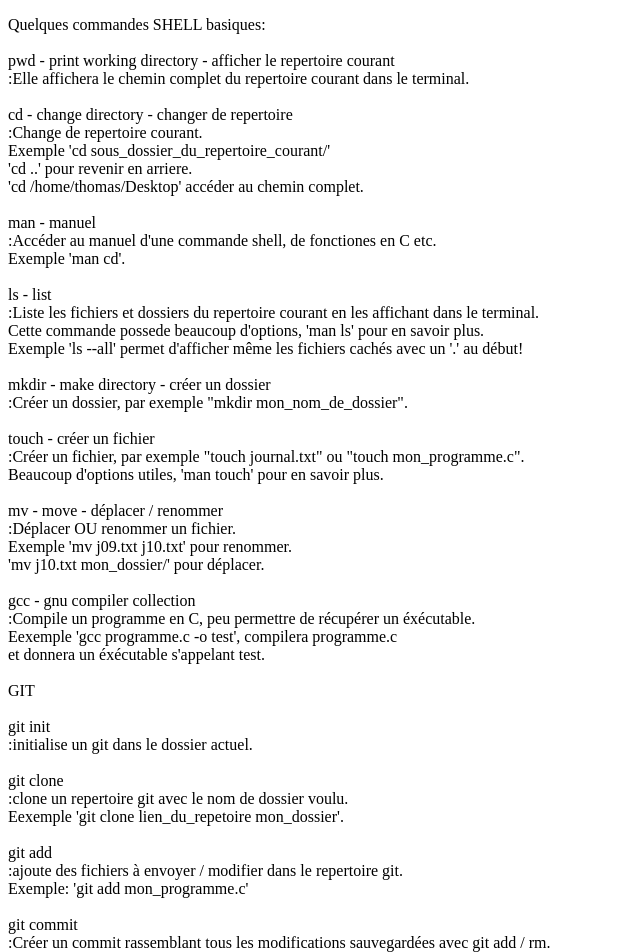
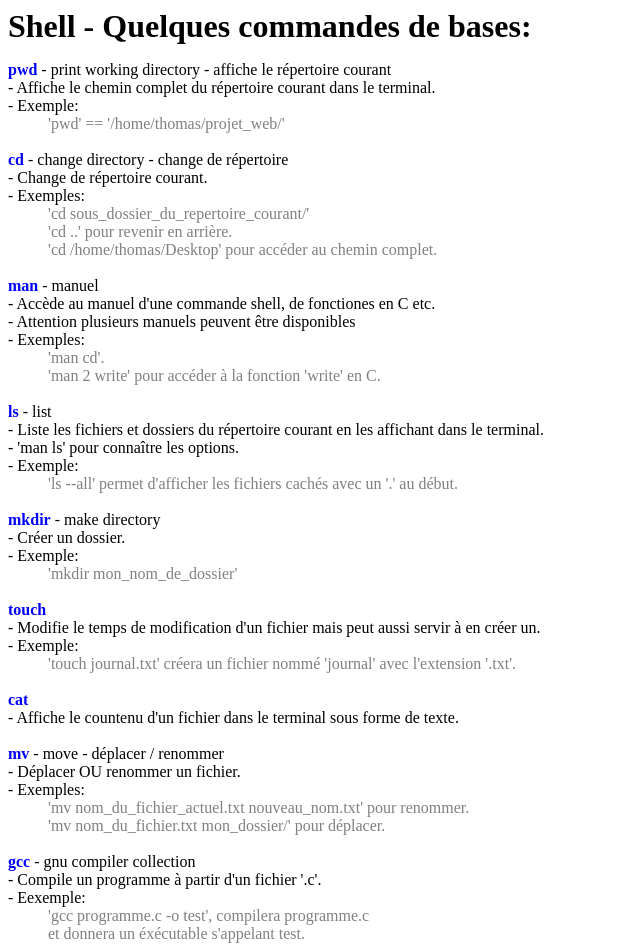
Before and after one commit to SlayHorizon/SlayHorizon.github.io, a plain HTML site: page index.html in a window 1280 px wide. Shown: the top 952 px of the page, without its empty margins (0-640 px from the left). Drawn offline with Linux system fonts and the light colour scheme.

Commit message:
added style.css file and reworked index.html content

```diff
--- a/index.html
+++ b/index.html
@@ -2,68 +2,60 @@
 <html>
 	<head>
 		<title>Shell - Vous n'avez pas les bases</title>
+		<link href="style.css" rel="stylesheet">
 	</head>
 	<body>
+		<t1>Shell - Quelques commandes de bases:</t1><br>
 		<p>
-		Quelques commandes SHELL basiques:<br><br>
+		<kw>pwd</kw> - print working directory - affiche le répertoire courant<br>
+		- Affiche le chemin complet du répertoire courant dans le terminal.<br>
+		- Exemple:<br>
+		<tab>'pwd' == '/home/thomas/projet_web/'</tab><br><br>
 
-		pwd - print working directory - afficher le repertoire courant<br>
-		:Elle affichera le chemin complet du repertoire courant dans le terminal.<br><br>
+		<kw>cd</kw> - change directory - change de répertoire<br>
+		- Change de répertoire courant.<br>
+		- Exemples:<br>
+		<tab>	'cd sous_dossier_du_repertoire_courant/'<br>
+			'cd ..' pour revenir en arrière.<br>
+			'cd /home/thomas/Desktop' pour accéder au chemin complet.</tab><br><br>
 
-		cd - change directory - changer de repertoire<br>
-		:Change de repertoire courant.<br>
-		Exemple 'cd sous_dossier_du_repertoire_courant/'<br>
-			'cd ..' pour revenir en arriere.<br>
-			'cd /home/thomas/Desktop' accéder au chemin complet.<br><br>
+		<kw>man</kw> - manuel<br>
+		- Accède au manuel d'une commande shell, de fonctiones en C etc.<br>
+		- Attention plusieurs manuels peuvent être disponibles<br>
+		- Exemples:<br>
+		<tab>'man cd'.<br>
+		'man 2 write' pour accéder à la fonction 'write' en C.</tab><br><br>
 
-		man - manuel<br>
-		:Accéder au manuel d'une commande shell, de fonctiones en C etc.<br>
-		Exemple 'man cd'.<br><br>
+		<kw>ls</kw> - list<br>
+		- Liste les fichiers et dossiers du répertoire courant en les affichant dans le terminal.<br>
+		- 'man ls' pour connaître les options.<br>
+		- Exemple:<br>
+		<tab>'ls --all' permet d'afficher les fichiers cachés avec un '.' au début.</tab><br><br>
 
-		ls - list<br>
-		:Liste les fichiers et dossiers du repertoire courant en les affichant dans le terminal.<br>
-		Cette commande possede beaucoup d'options, 'man ls' pour en savoir plus.<br>
-		Exemple 'ls --all' permet d'afficher même les fichiers cachés avec un '.' au début!<br><br>
+		<kw>mkdir</kw> - make directory<br>
+		- Créer un dossier.<br>
+		- Exemple:<br>
+		<tab>'mkdir mon_nom_de_dossier'</tab><br><br>
 
-		mkdir - make directory - créer un dossier<br>
-		:Créer un dossier, par exemple "mkdir mon_nom_de_dossier".<br><br>
+		<kw>touch</kw><br>
+		- Modifie le temps de modification d'un fichier mais peut aussi servir à en créer un.<br>
+		- Exemple:<br>
+		<tab>'touch journal.txt' créera un fichier nommé 'journal' avec l'extension '.txt'.</tab><br><br>
 
-		touch - créer un fichier<br>
-		:Créer un fichier, par exemple "touch journal.txt" ou "touch mon_programme.c".<br>
-		Beaucoup d'options utiles, 'man touch' pour en savoir plus.<br><br>
+		<kw>cat</kw><br>
+		- Affiche le countenu d'un fichier dans le terminal sous forme de texte.<br><br>
 
-		mv - move - déplacer / renommer<br>
-		:Déplacer OU renommer un fichier.<br>
-		Exemple 'mv j09.txt j10.txt' pour renommer.<br>
-		'mv j10.txt mon_dossier/' pour déplacer.<br><br>
+		<kw>mv</kw> - move - déplacer / renommer<br>
+		- Déplacer OU renommer un fichier.<br>
+		- Exemples:<br>
+		<tab>'mv nom_du_fichier_actuel.txt nouveau_nom.txt' pour renommer.<br>
+		'mv nom_du_fichier.txt mon_dossier/' pour déplacer.</tab><br><br>
 
-		gcc - gnu compiler collection<br>
-		:Compile un programme en C, peu permettre de récupérer un éxécutable.<br>
-		Eexemple 'gcc programme.c -o test', compilera programme.c<br>
-		et donnera un éxécutable s'appelant test.<br><br>
-
-		GIT<br><br>
-
-		git init<br>
-		:initialise un git dans le dossier actuel.<br><br>
-
-		git clone<br>
-		:clone un repertoire git avec le nom de dossier voulu.<br>
-		Eexemple 'git clone lien_du_repetoire mon_dossier'.<br><br>
-
-		git add<br>
-		:ajoute des fichiers à envoyer / modifier dans le repertoire git.<br>
-		Exemple: 'git add mon_programme.c'<br><br>
-
-		git commit<br>
-		:Créer un commit rassemblant tous les modifications sauvegardées avec git add / rm.<br>
-		Exemple 'git commit -m "J'ai ajouté tel fichier qui fait tel chose..."<br>
-		'-m' permet d'ajouter un message à votre commit pour indiquer les changements que vous allez faire.<br><br>
-
-		git push<br>
-		:Envoie le commit pour sauvegarder les modifications et ajouts sur le répértoire git.
-
-
+		<kw>gcc</kw> - gnu compiler collection<br>
+		- Compile un programme à partir d'un fichier '.c'.<br>
+		- Eexemple:<br>
+		<tab>'gcc programme.c -o test', compilera programme.c<br>
+		et donnera un éxécutable s'appelant test.</tab><br><br>
 		</p>
 	</body>
 </html>
--- /dev/null
+++ b/style.css
@@ -0,0 +1,16 @@
+t1 {
+	color: black;
+	font-weight: bold;
+	font-size: 2em;
+}
+
+kw {
+	color: blue;
+	font-weight: bold;
+}
+
+tab {
+	color: grey;
+	display: inline-block;
+	margin-left: 40px;
+}
```
